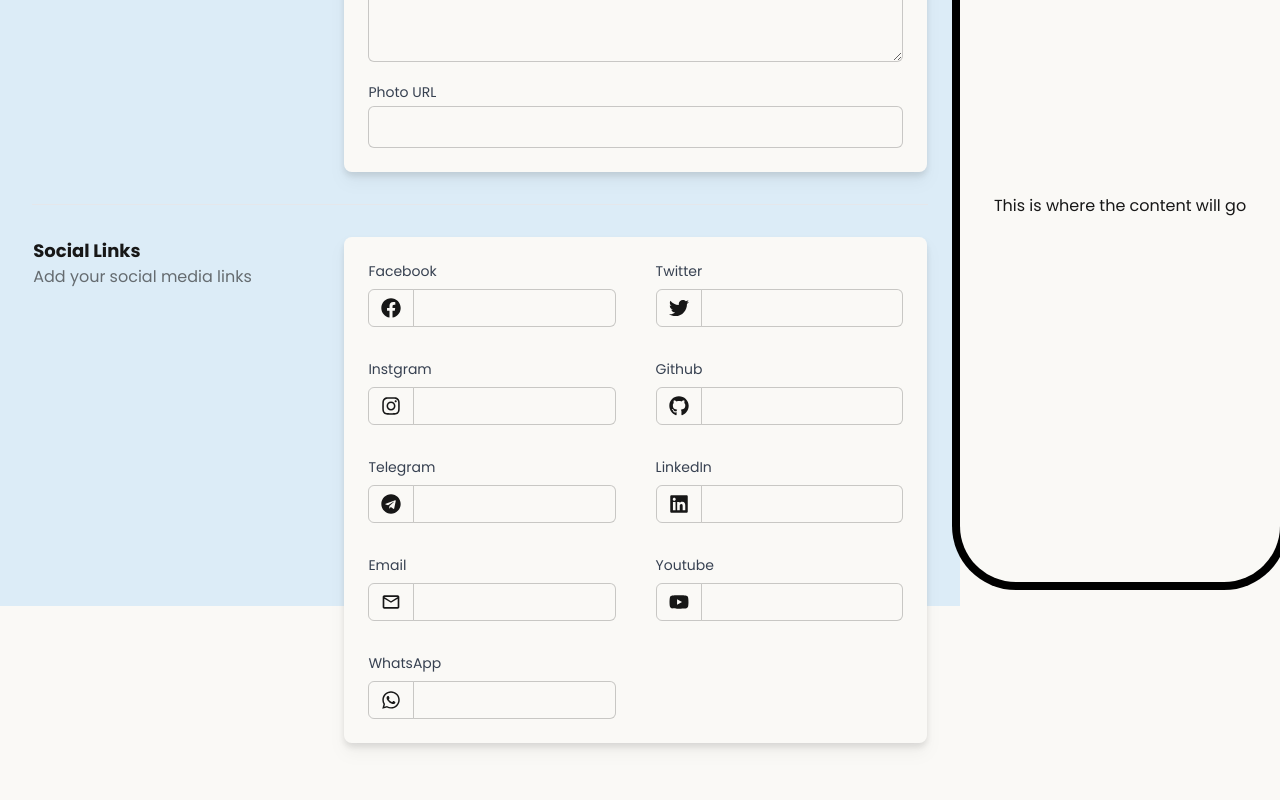
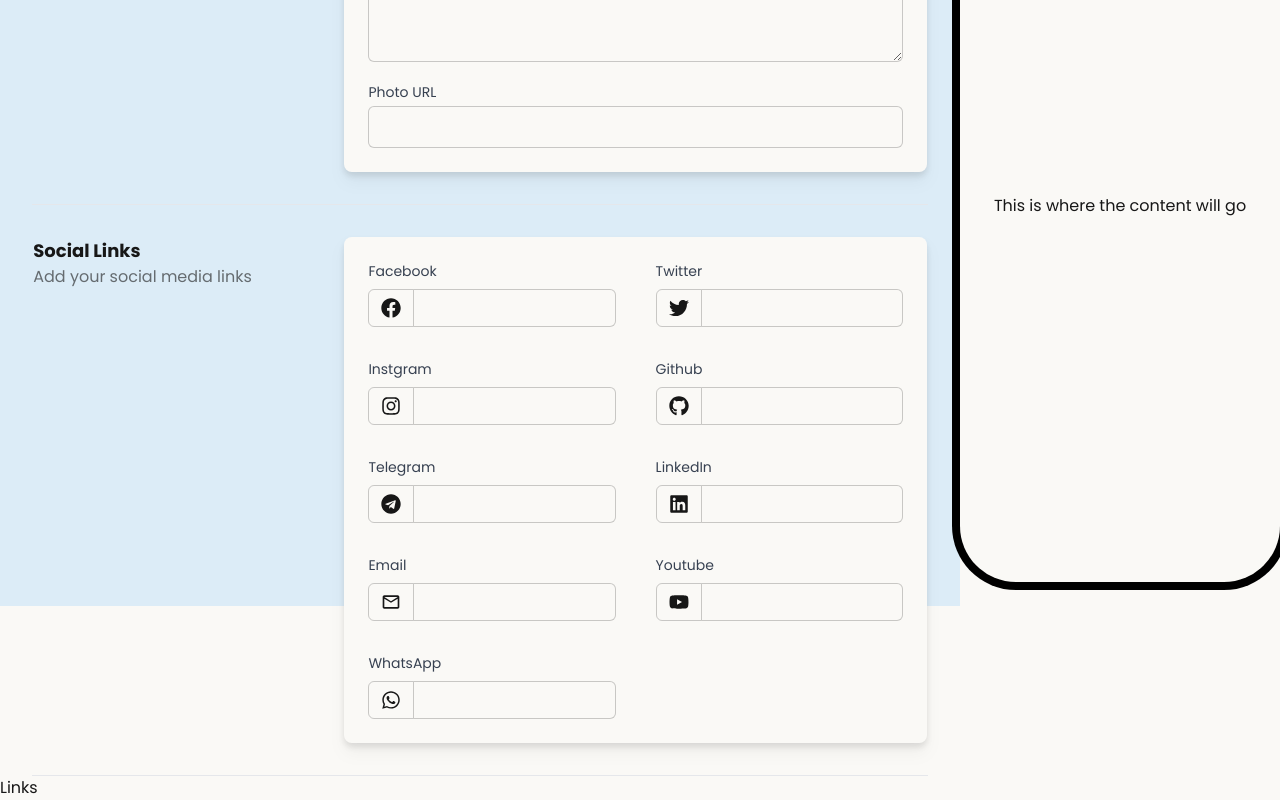
Before and after one commit to muhkyle17/creator-social-profile, a Next.js app: page / in a window 1280 px wide. Shown: the part 194-994 px from the top of the page. Before the commit the page ends 969 px from the top, so only its background shows below. Built offline with nearby package versions, Linux system fonts and the light colour scheme.

Commit message:
Init links components

```diff
--- /dev/null
+++ b/src/app/components/Links.jsx
@@ -0,0 +1,5 @@
+const Links = () => {
+  return <div>Links</div>
+}
+
+export default Links
--- a/src/app/page.js
+++ b/src/app/page.js
@@ -1,14 +1,23 @@
 import Profile from './components/Profile'
 import SocialProfilePreview from './components/SocialProfilePreview'
 import SocialLinks from './components/SocialLinks'
+import Links from './components/Links'
+
+const Divider = () => <hr className='bg-gray-500 h-[2px] mx-8' />
 
 export default function Home() {
   return (
     <div className='flex flex-row h-screen'>
       <div className='w-3/4 flex flex-col bg-foreground'>
         <Profile />
-        <hr className='bg-gray-500 h-[2px] mx-8' />
+
+        <Divider />
+
         <SocialLinks />
+
+        <Divider />
+
+        <Links />
       </div>
       <div className='w-1/4'>
         <SocialProfilePreview />
```
